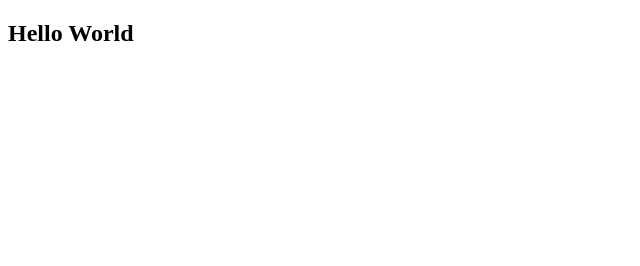
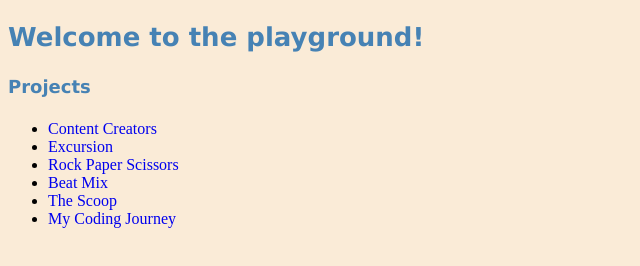
Before and after one commit to chidoluezikora/chidoluezikora.github.io, a plain HTML site: page index.html in a window 1280 px wide. Shown: the whole page, without its empty margins (0-640 px from the left). Drawn offline with Linux system fonts and the light colour scheme.

Commit message:
Update the main website 1.0

```diff
--- a/index.html
+++ b/index.html
@@ -2,9 +2,21 @@
 
 <html>
     <head>
-        <title>My Playground</title>
+        <title>Playground</title>
+        <link href="./resources/css/index.css" type="text/css" rel="stylesheet">
     </head>
     <body>
-        <h2>Hello World</h2>
+        <h2>Welcome to the playground!</h2>
+        <h4>Projects</h4>
+        <p>
+            <ul>
+                <li><a href="https://chidoluezikora.github.io/content-creators" target="_blank">Content Creators</a></li>
+                <li><a href="https://chidoluezikora.github.io/excursion" target="_blank">Excursion</a></li>
+                <li><a href="https://chidoluezikora.github.io/project-1-rock-paper-scissors-x99-start" target="_blank">Rock Paper Scissors</a></li>
+                <li><a href="https://chidoluezikora.github.io/project-2-beat-mix-start" target="_blank">Beat Mix</a></li>
+                <li><a href="https://chidoluezikora.github.io/project-3-the-scoop-start" target="_blank">The Scoop</a></li>
+                <li><a href="https://chidoluezikora.github.io/DevProject" target="_blank">My Coding Journey</a></li>
+            </ul>
+        <p>
     </body>
 </html>
--- /dev/null
+++ b/resources/css/index.css
@@ -0,0 +1,20 @@
+body {
+    background-color: antiquewhite;
+}
+
+h2, h4, p {
+    font-family: 'Lucida Sans', 'Lucida Sans Regular', 'Lucida Grande', 'Lucida Sans Unicode', Geneva, Verdana, sans-serif;
+    color: steelblue;
+}
+
+h2 {
+    font-size: 26px;
+}
+
+h4, p {
+    font-size: 18px;
+}
+
+a {
+    text-decoration: none;
+}
```
